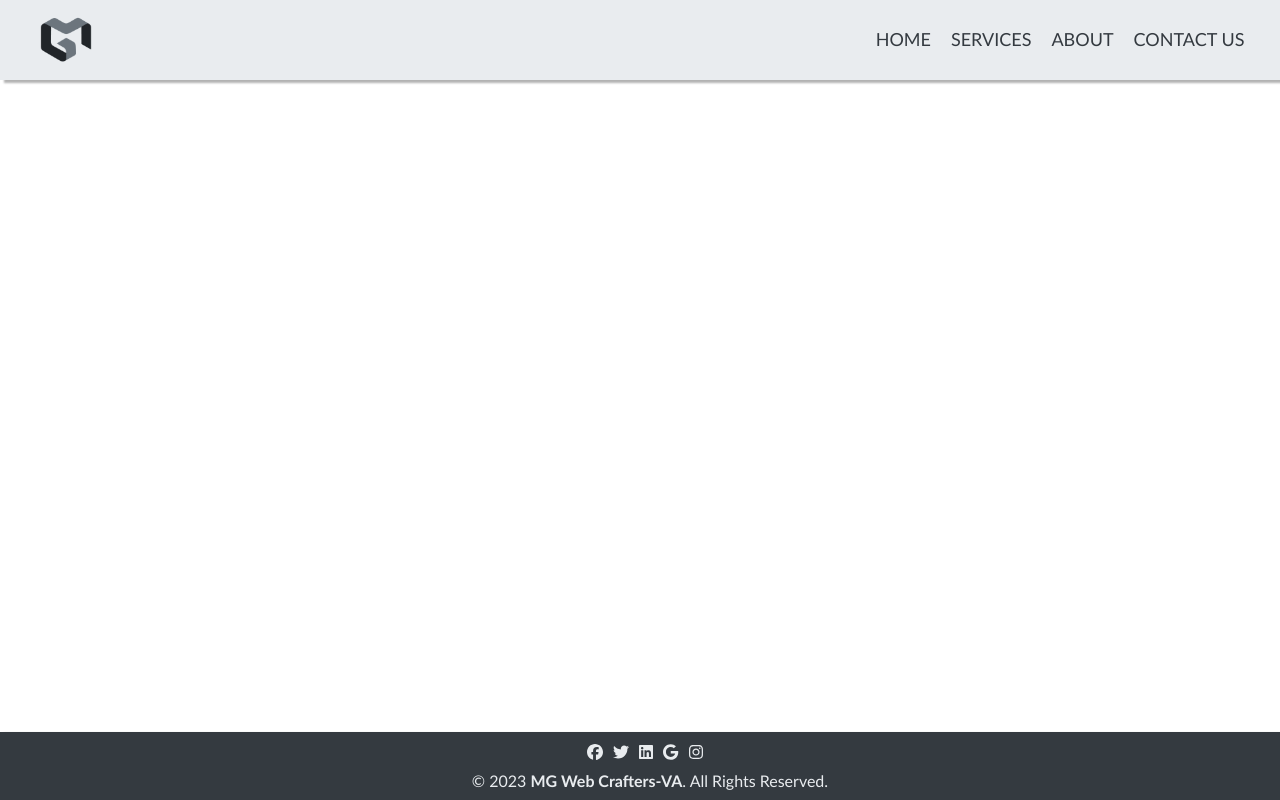
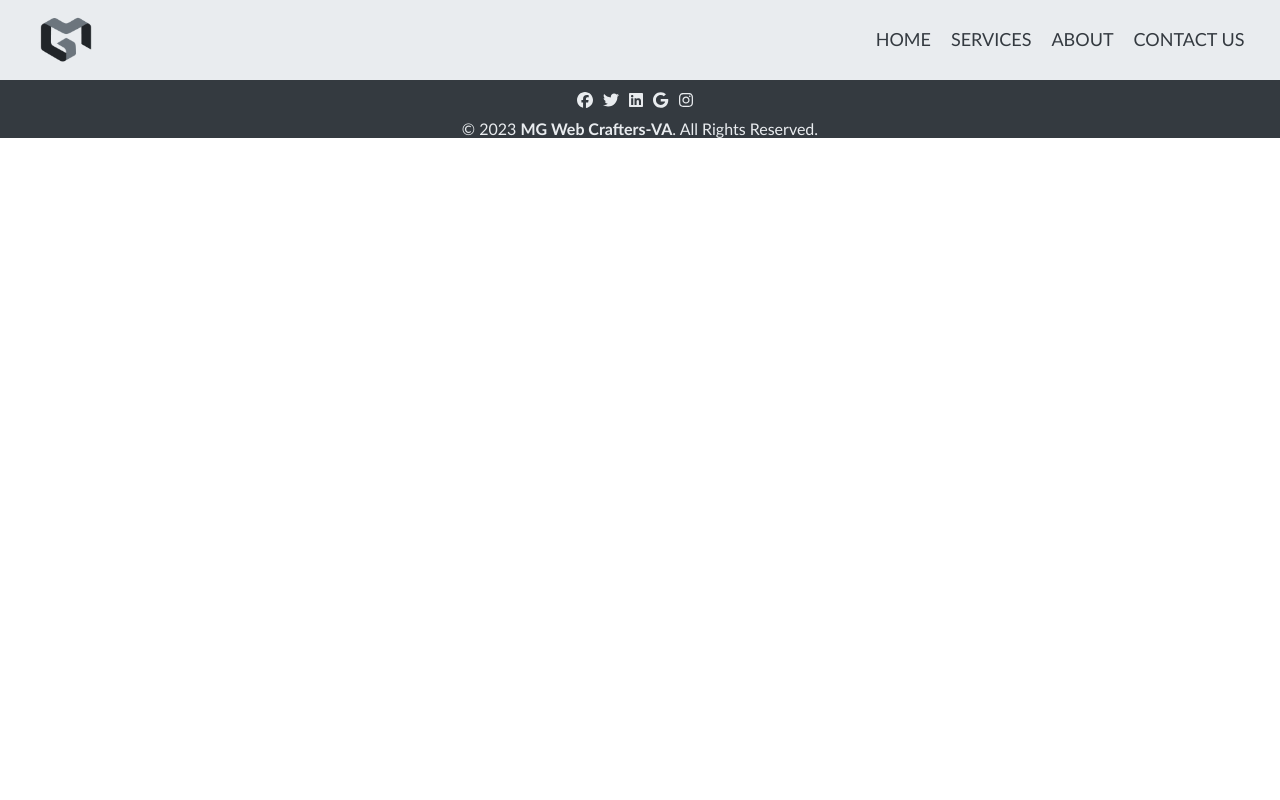
Before and after one commit to mikorecare/mg-web-crafters-landing-page, a React (Vite) app: page / in a window 1280 px wide. Built offline with nearby package versions, Linux system fonts and the light colour scheme.

Commit message:
FIX: FooterComponent position from fixed to relative

```diff
--- a/src/styles/footer.css
+++ b/src/styles/footer.css
@@ -1,12 +1,11 @@
 @import './branding.css';
 
 footer{
-    padding: 10px;
+    padding-top: 10px;
     bottom:0;
-    position: fixed;
+    position: relative;
     width:100%;
     background-color: var(--brand-color-darkgrey);
-    box-shadow: 5px 2px 2px 1px rgba(0,0,0,0.3);
     text-align: center;
     height:max-content;
     color: var(--brand-color-dirtywhite)
```
